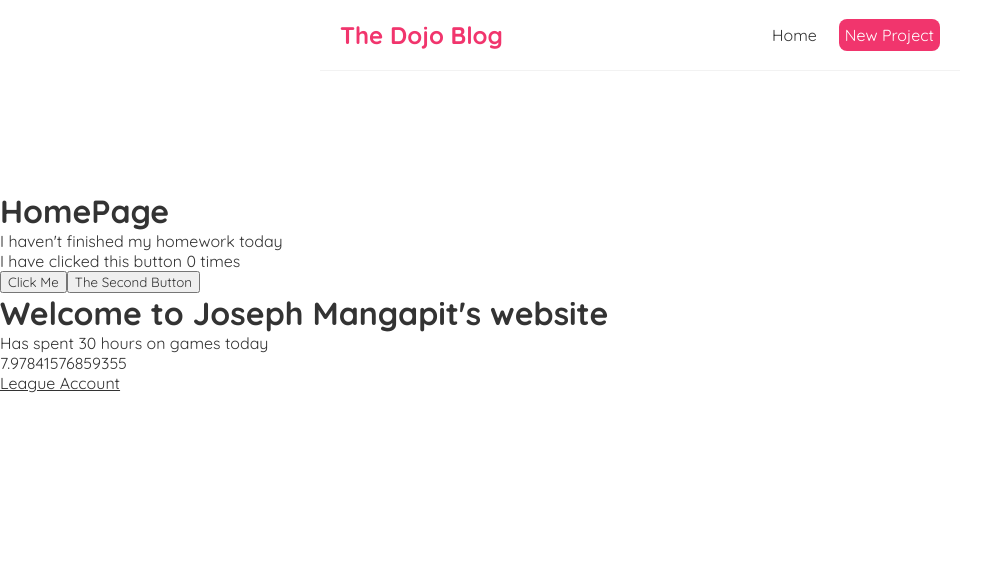
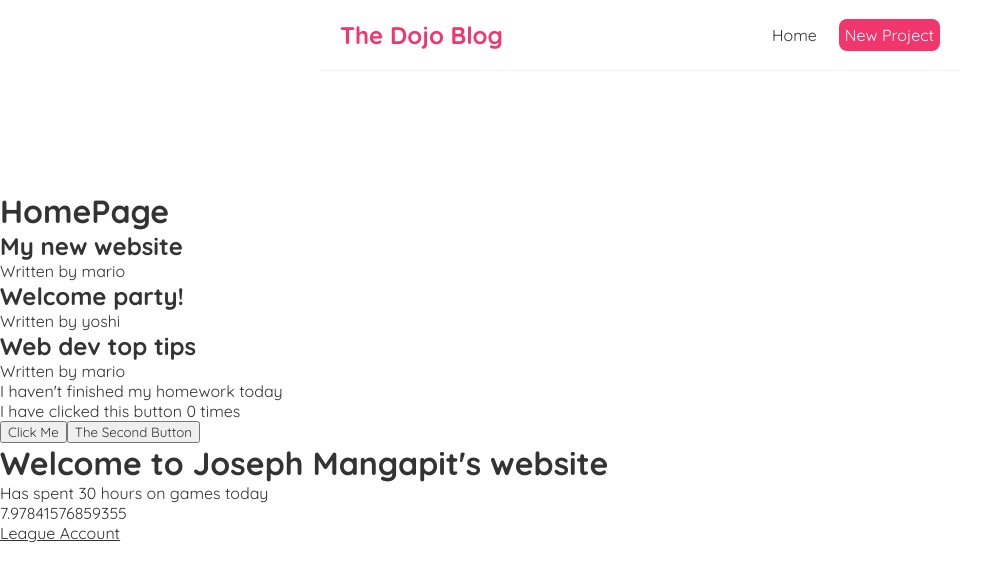
Before and after one commit to Badminininja/React-ing, a React (Create React App) app: page / in a window 1280 px wide. Shown: the top 580 px of the page, without its empty margins (0-1003 px from the left). Built offline with nearby package versions, Linux system fonts and the light colour scheme; the HTML template or start-up script is replaced by a standard one.

Commit message:
added list capabilities

```diff
--- a/src/Home.js
+++ b/src/Home.js
@@ -1,6 +1,11 @@
 import { useState } from 'react';
 
 const Home = () => {
+    const [blogs, setBlogs] = useState([
+        { title: 'My new website', body: 'lorem ipsum...', author: 'mario', id: 1 },
+        { title: 'Welcome party!', body: 'lorem ipsum...', author: 'yoshi', id: 2 },
+        { title: 'Web dev top tips', body: 'lorem ipsum...', author: 'mario', id: 3 }
+      ])
     const [completion, setComplistion] = useState('haven\'t');
     const [number, setNumber]   = useState(0);
     let clicks = 0; //doesn't fully work
@@ -19,7 +24,15 @@
 
     return (
         <div className = "home">
+
             <h1>HomePage</h1>
+            {blogs.map(blog => (
+                <div className="blog-preview" key={blog.id} >
+                    <h2>{ blog.title }</h2>
+                    <p>Written by { blog.author }</p>
+                </div>
+            ))}
+
             <p> I {completion} finished my homework today</p>
             <p>I have clicked this button {number} times</p>
             <button onClick={handleClick}>Click Me</button>
```
